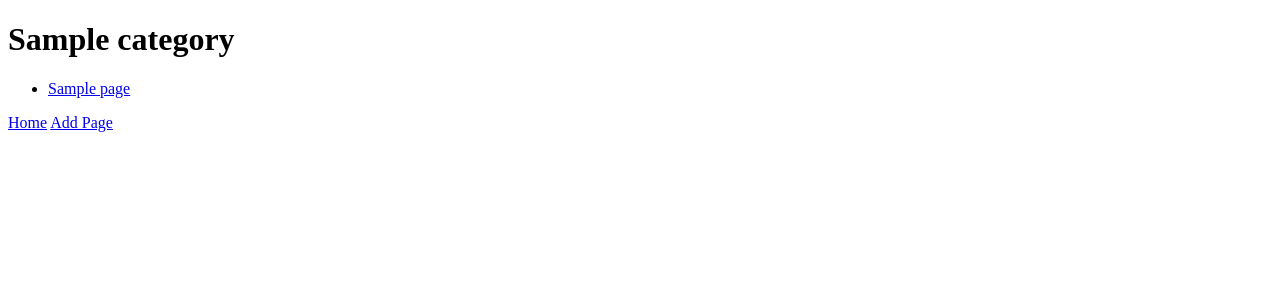
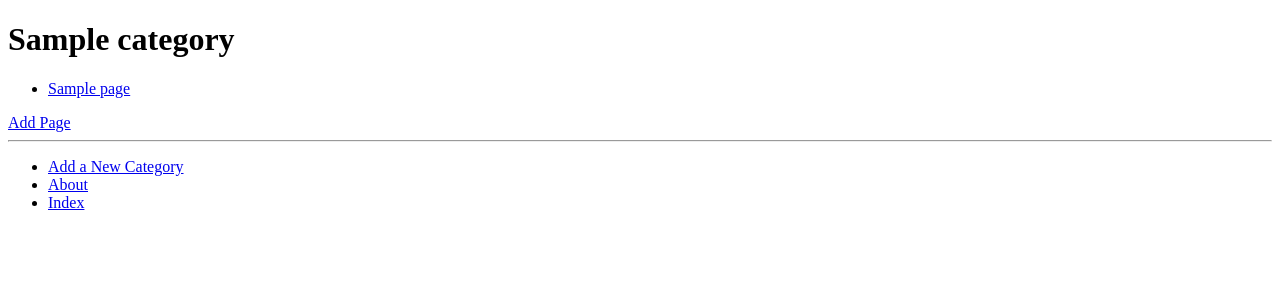
Before and after one commit to DavidAlbaiatySuarez/tango_with_django_project, a Django app: a page that uses templates/rango/category.html in a window 1280 px wide. Shown: the top 300 px of the page. Run offline with Django 3.2, Linux system fonts and the light colour scheme; tables that the repository leaves empty hold one stand-in row (values such as "Sample post").

Commit message:
chapter 8

```diff
--- /dev/null
+++ b/templates/rango/base.html
@@ -0,0 +1,27 @@
+<!DOCTYPE html>
+{% load staticfiles %}
+
+<html>
+	<head>
+		<title>
+			Rango -
+			{% block title_block %}
+				How to Tango with Django!
+			{% endblock %}
+		</title>
+	</head>
+	<body>
+		<div>
+		{% block body_block %}
+		{% endblock %}
+		</div>
+		<hr />
+		<div>
+			<ul>
+				<li><a href="{% url 'rango:add_category' %}">Add a New Category</a></li>
+				<li><a href="{% url 'rango:about' %}">About</a></li>
+				<li><a href="{% url 'rango:index' %}">Index</a></li>
+			</ul>
+		</div>
+	</body>
+</html>
--- a/templates/rango/category.html
+++ b/templates/rango/category.html
@@ -1,33 +1,31 @@
 <!DOCTYPE html>
 
-<html>
+{% extends 'rango/base.html' %}
+{% load staticfiles %}
 
-	<head>
-		<title>Rango</title>
-	</head>
+{% block title_block %}
+	{% if category %}
+		{{ category.name }}
+	{% else %}
+		Unknown Category
+	{% endif %}
+{% endblock %}
 
-	<body>
-		<div>
+{% block body_block %}
 	{% if category %}
 	<h1>{{ category.name }}</h1>
 	{% if pages %}
 	<ul>
 		{% for page in pages %}
-				<li>
-					<a href="{{ page.url }}">{{ page.title }}</a>
-				</li>
+		<li><a href="{{ page.url }}">{{ page.title }}</a></li>
 		{% endfor %}
 	</ul>
 	{% else %}
 	<strong>No pages currently in category.</strong>
 	{% endif %}
+
+	<a href="{% url 'rango:add_page' category.slug %}">Add Page</a> <br />
 	{% else %}
 	The specified category does not exist.
 	{% endif %}
-		</div>
-
-		<a href="/rango/">Home</a>
-		<a href="/rango/category/{{ category.slug }}/add_page/">Add Page</a><br />
-	</body>
-
-</html>
+{% endblock %}
```
Lines whose indentation alone changed are shown as unchanged.
